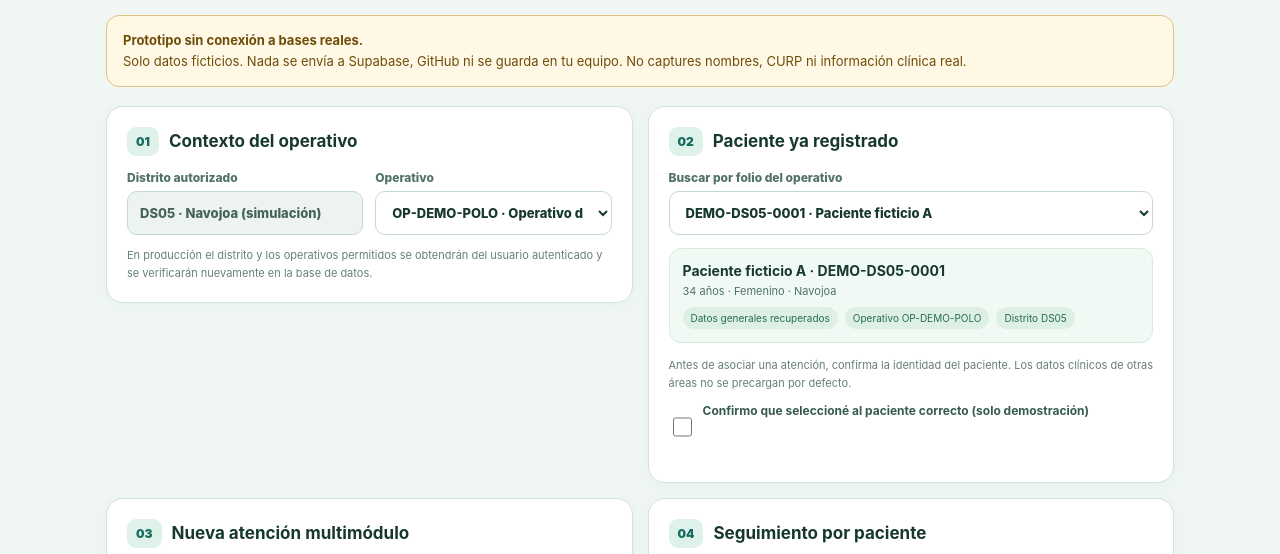
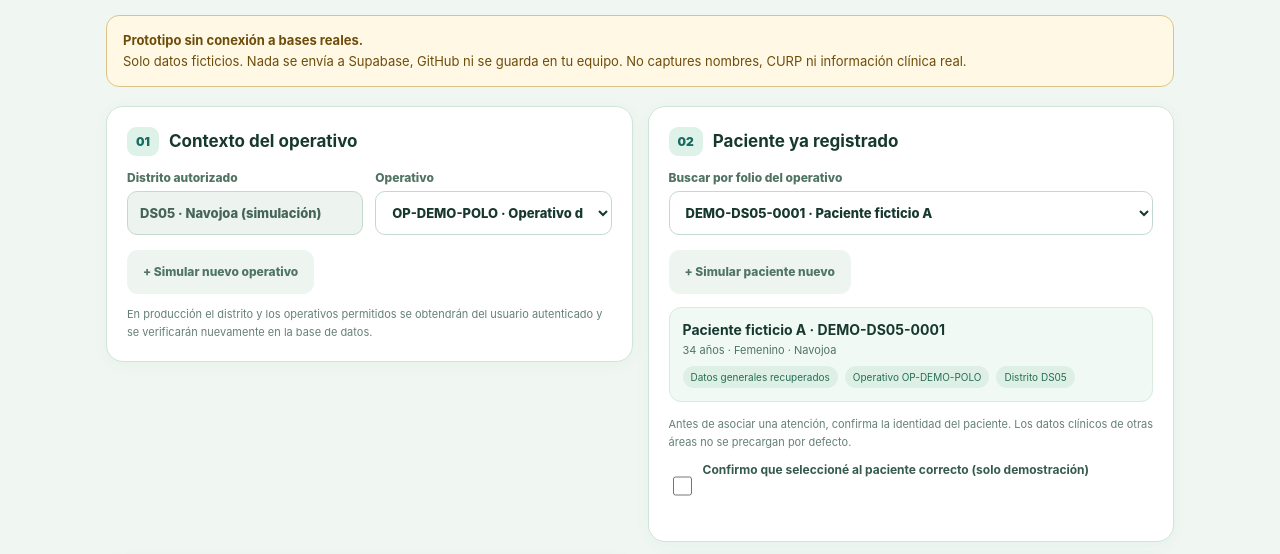
Before and after one commit to doctopanda/MAPA-BALAM, a plain HTML site: page captura/index.html in a window 1280 px wide. Shown: the part 200-754 px from the top of the page. Drawn offline with Linux system fonts and the light colour scheme.

Commit message:
feat(captura): acciones simuladas de nuevo operativo y paciente

```diff
--- a/captura/index.html
+++ b/captura/index.html
@@ -20,11 +20,13 @@
 <label>Distrito autorizado <input id="district" value="DS05 · Navojoa (simulación)" disabled></label>
 <label>Operativo <select id="operative"></select></label>
 </div>
+<div class="row-actions"><button type="button" id="new-operative" class="muted">+ Simular nuevo operativo</button></div>
 <div class="footnote">En producción el distrito y los operativos permitidos se obtendrán del usuario autenticado y se verificarán nuevamente en la base de datos.</div>
 </section>
 <section class="panel" aria-labelledby="persona-title">
 <div class="section-head"><span class="num">02</span><h2 id="persona-title">Paciente ya registrado</h2></div>
 <label>Buscar por folio del operativo <select id="patient"></select></label>
+<div class="row-actions"><button type="button" id="new-person" class="muted">+ Simular paciente nuevo</button></div>
 <div id="person-card" class="person-card" aria-live="polite"></div>
 <div class="footnote">Antes de asociar una atención, confirma la identidad del paciente. Los datos clínicos de otras áreas no se precargan por defecto.</div>
 <label class="confirm"><input type="checkbox" id="identity-ok"> Confirmo que seleccioné al paciente correcto (solo demostración)</label>
```
